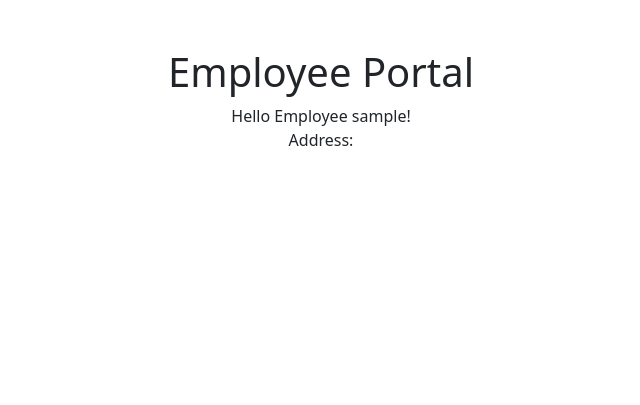
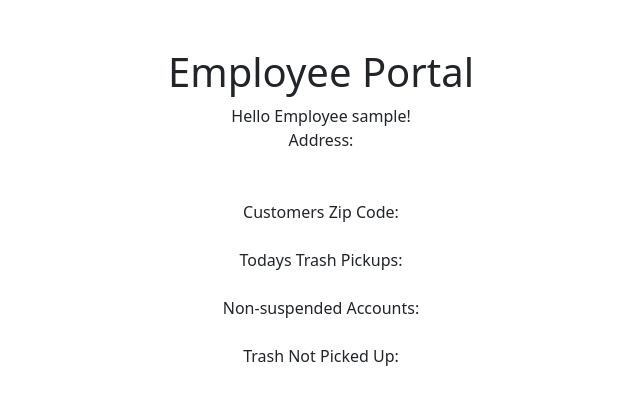
Before and after one commit to ya-boy-huck/Trash-Collector, a Django app: template trash_collector/employees/templates/employees/index.html in a window 1280 px wide. Shown: the part 56-461 px from the top of the page, without its empty margins (319-959 px from the left). Run offline with Django 3.2, Linux system fonts and the light colour scheme; the template is opened without the code that fills it, so the values that code supplies are empty; the visitor is signed in with stand-in values (Sample User, id 1).

Commit message:
Made changes  in employee index to show customer details

```diff
--- a/trash_collector/employees/templates/employees/index.html
+++ b/trash_collector/employees/templates/employees/index.html
@@ -8,6 +8,20 @@
   {% if user.is_authenticated %}
     Hello Employee {{ user.username }}!<br />
     Address: {{ logged_in_employee.address }} {{ logged_in_employee.zip_code }}<br />
+    <br />
+    <br />
+    Customers Zip Code:
+    <br />
+    <br />
+    Todays Trash Pickups:
+    <br />
+    <br />
+    Non-suspended Accounts:
+    <br />
+    <br />
+    Trash Not Picked Up:
+
+
 
 
 
```
